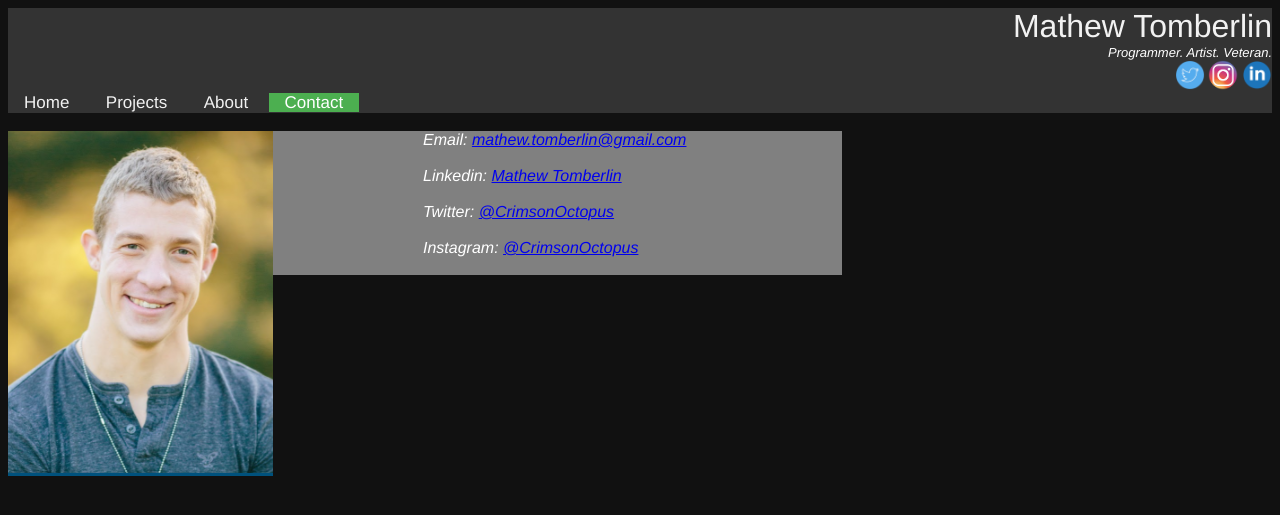
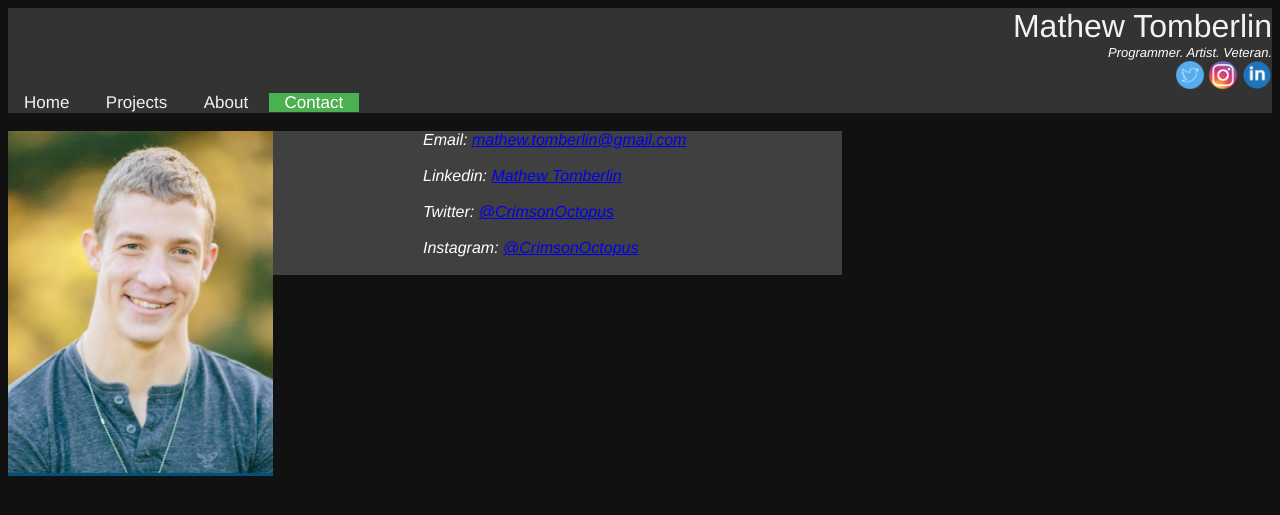
Before and after one commit to MathewTomberlin/MathewTomberlin.github.io, a PHP site: page /contact.html in a window 1280 px wide. Shown: the top 515 px of the page. Run offline with PHP 8.4, Linux system fonts and the light colour scheme.

Commit message:
Updated site

```diff
--- a/src/css/style.css
+++ b/src/css/style.css
@@ -5,7 +5,7 @@
 }
 
 a:visited {
-    color:#ff00f5;
+    color:#00efff;
 }
 
 /* Style the links inside the navigation bar */
@@ -167,7 +167,7 @@ body {
 }
 
 address{
-  background-color:#808080;
+  background-color:#404040;
   width: 66%;
 }
 
```
